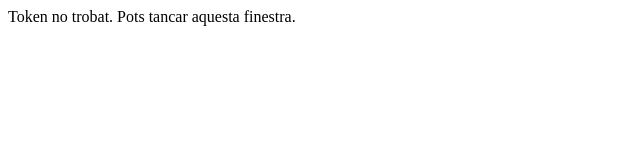
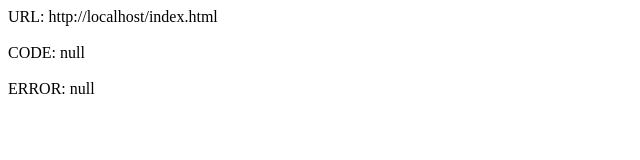
Before and after one commit to jpasto-sketch/oauth-callback, a plain HTML site: page index.html in a window 1280 px wide. Shown: the whole page, without its empty margins (0-640 px from the left). Drawn offline with Linux system fonts and the light colour scheme.

Commit message:
Update index.html

```diff
--- a/index.html
+++ b/index.html
@@ -5,12 +5,16 @@
 <body>
 <script>
   const params = new URLSearchParams(window.location.search);
+  const hash = new URLSearchParams(window.location.hash.substring(1));
   const code = params.get('code');
+  const error = params.get('error') || hash.get('error');
+
+  // Debug: mostrar URL completa
+  document.body.innerText = 'URL: ' + window.location.href + '\n\nCODE: ' + code + '\n\nERROR: ' + error;
+
   if (code && window.opener) {
     window.opener.postMessage({ code }, '*');
     window.close();
-  } else {
-    document.body.innerText = 'Token no trobat. Pots tancar aquesta finestra.';
   }
 </script>
 </body>
```
